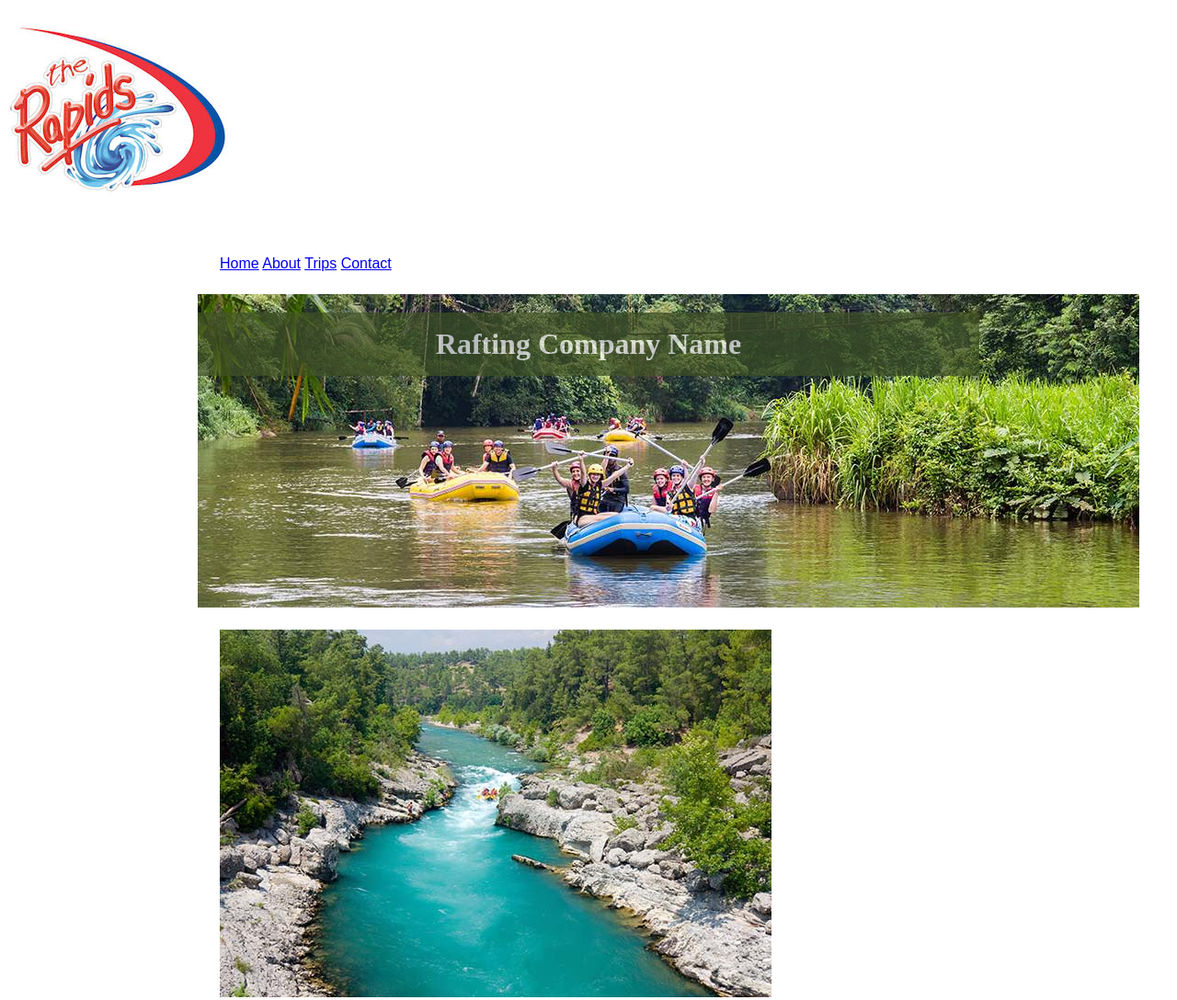
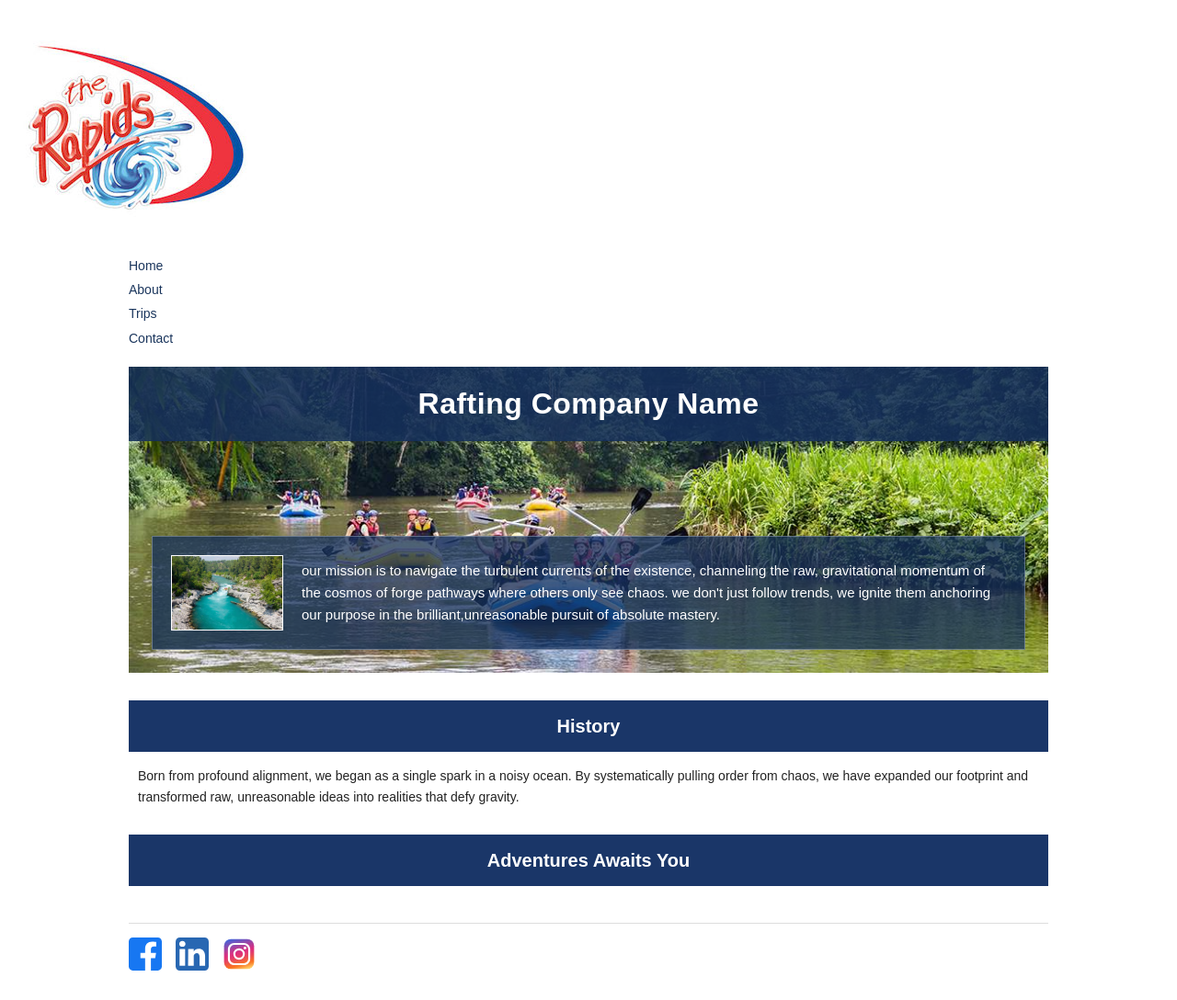
Before and after one commit to byakika1joseph/wdd130, a plain HTML site: page wwr/about.html in a window 1280 px wide. Shown: the top 1088 px of the page at 92% size. Drawn offline with Linux system fonts and the light colour scheme.

Commit message:
SDSNMF KS

```diff
--- a/wwr/about.html
+++ b/wwr/about.html
@@ -10,7 +10,7 @@
 </head>
 <body>
     <header>
-     <nav>
+     <nav class="mainnav">
             <a href="index.html">Home</a>
             <a href="about.html">About</a>
             <a href="trips.html">Trips</a>
--- a/wwr/styles/rafting.css
+++ b/wwr/styles/rafting.css
@@ -1,53 +1,173 @@
-:root{--primary-color: #0dd10d;
---secondary-color: #d18f75;
---accent1-color: #405326;
---accent2-color: #e9c46a;
---heading-font: "Times New Roman", "Georgia", serif;
---body-font: Arial, Helvetica, sans-serif;
+/* ==========================================================================
+   1. Core Layout & Typography
+   ========================================================================== */
+body {
+    font-family: Arial, sans-serif;
+    margin: 0;
+    padding: 20px;
+    background-color: #ffffff;
+    color: #333333;
+    line-height: 1.6;
 }
 
+main {
+    max-width: 1000px;
+    margin: 0 auto;
+}
 
+/* ==========================================================================
+   2. Header & Main Navigation Styling
+   ========================================================================== */
+header {
+    max-width: 1000px;
+    margin: 0 auto 20px auto;
+}
 
+/* Style the logo image */
+header > img {
+    max-height: 90px;
+    display: block;
+    margin-bottom: 10px;
+}
 
-* {margin:0;
-padding: 0;
-box-sizing: border-box;}
-body {font-family: var(--body-font);
-color: var(--accent1-color);}
-header, main, footer {width: 850px;
-margin: 0 auto;}
+/* Stack navigation links vertically as seen in the screenshot */
+.mainnav {
+    display: flex;
+    flex-direction: column;
+    gap: 4px;
+}
 
+.mainnav a {
+    text-decoration: none;
+    color: #1b365d; /* Dark corporate blue */
+    font-size: 14px;
+    font-weight: 500;
+}
 
-h1, h2 {font-family: var(--heading-font);
-color: var(--primary-color);}
+.mainnav a:hover {
+    text-decoration: underline;
+}
 
-nav, p, section, article {margin: 16px;
-padding: 8px;}
+/* ==========================================================================
+   3. Hero Section & Overlays (Image Layers)
+   ========================================================================== */
+.hero {
+    position: relative; /* Context parent for absolute positioned banners */
+    width: 100%;
+    margin-bottom: 30px;
+    overflow: hidden;
+}
 
-.socialmedia a {text-decoration: none;}
+/* The main rafting banner image */
+.hero > img {
+    width: 100%;
+    display: block;
+    height: auto;
+}
 
-.hero{position: relative;}
+/* Top Banner Title Overlay */
+.hero h1 {
+    position: absolute;
+    top: 0;
+    left: 0;
+    width: 100%;
+    margin: 0;
+    padding: 15px 0;
+    background-color: rgba(20, 48, 92, 0.85); /* Semi-transparent dark blue */
+    color: #ffffff;
+    text-align: center;
+    font-size: 32px;
+    font-weight: bold;
+    letter-spacing: 0.5px;
+}
 
-.hero img {display: block;S
-width: 100%;
-height:auto; }
+/* Bottom Mission/Content Box Overlay */
+.hero article {
+    position: absolute;
+    bottom: 25px;
+    left: 2.5%;
+    width: 95%;
+    background-color: rgba(20, 48, 92, 0.75); /* Matching semi-transparent blue */
+    color: #ffffff;
+    padding: 20px;
+    box-sizing: border-box;
+    display: flex;
+    align-items: center;
+    justify-content: space-between;
+    gap: 20px;
+    border: 1px solid rgba(255, 255, 255, 0.3);
+}
 
-h1 {position: absolute;
-top: 20px;
-width:100%;
-padding:16px;
-text-align: center;
-opacity: 0.7;
-background-color: var(--accent1-color);
-color: #fff;
-.hero article img {float: right;
-width: 125px;}
+.hero article p {
+    margin: 0;
+    font-size: 15px;
+    flex: 1;
+}
 
-footer svg {
-  width: 24px;
-  height: 24px;
-  transition: transform 0.2s ease;
+/* Small thumbnail image inside the banner overlay */
+.hero article img {
+    width: 120px;
+    height: 80px;
+    object-fit: cover;
+    border: 1px solid #ffffff;
+    flex-shrink: 0;
 }
-footer svg:hover {
-  transform: scale(1.2);
+
+/* ==========================================================================
+   4. Section Content & Structural Headings
+   ========================================================================== */
+section {
+    max-width: 1000px;
+    margin: 0 auto 30px auto;
 }
+
+/* Full width blue ribbon heading style */
+section h2 {
+    background-color: #1a3668;
+    color: #ffffff;
+    text-align: center;
+    padding: 12px 0;
+    margin: 0 0 15px 0;
+    font-size: 20px;
+    font-weight: bold;
+}
+
+section p {
+    font-size: 14px;
+    color: #222222;
+    padding: 0 10px;
+    margin: 0;
+}
+
+/* ==========================================================================
+   5. Footer & Social Media Link Styling
+   ========================================================================== */
+footer {
+    max-width: 1000px;
+    margin: 40px auto 10px auto;
+    border-top: 1px solid #dddddd;
+    padding-top: 15px;
+}
+
+/* Horizontal alignment for social block elements */
+.socialmedia {
+    display: flex;
+    align-items: center;
+    gap: 15px;
+}
+
+.socialmedia a {
+    display: inline-block;
+    transition: transform 0.2s ease;
+}
+
+.socialmedia a:hover {
+    transform: scale(1.08); /* Subtle crisp pop effect on hover */
+}
+
+/* Unified sizing for social SVGs/images */
+.socialmedia img {
+    width: 36px;
+    height: 36px;
+    display: block;
+}
--- /dev/null
+++ b/wwr/styles/rafting1.css
@@ -0,0 +1,161 @@
+:root{--primary-color: #0dd10d;
+--secondary-color: #d18f75;
+--accent1-color: #405326;
+--accent2-color: #e9c46a;
+--heading-font: "Times New Roman", "Georgia", serif;
+--body-font: Arial, Helvetica, sans-serif;
+}
+
+
+
+.mainnav {
+    display: flex;
+    justify-content: center;
+    gap: 20px;
+    padding: 16px;
+    background-color: var(--primary-color);
+}
+.hero {
+
+}
+
+
+* {margin:0;
+padding: 0;
+box-sizing: border-box;}
+body {font-family: var(--body-font);
+color: var(--accent1-color);}
+header, main, footer {width: 850px;
+margin: 0 auto;}
+
+
+h1, h2 {font-family: var(--heading-font);
+color: var(--primary-color);}
+
+nav, p, section, article {margin: 16px;
+padding: 8px;}
+
+.socialmedia a {text-decoration: none;}
+
+.hero{position: relative;}
+
+.hero img {display: block;S
+width: 100%;
+height:auto; }
+
+h1 {position: absolute;
+top: 20px;
+width:100%;
+padding:16px;
+text-align: center;
+opacity: 0.7;
+background-color: var(--accent1-color);
+color: #fff;
+.hero article img {float: right;
+width: 125px;}
+
+footer svg {
+  width: 24px;
+  height: 24px;
+  transition: transform 0.2s ease;
+}
+footer svg:hover {
+  transform: scale(1.2);
+}
+
+/* Footer social icon styling: small circular buttons matching the design */
+footer .socialmedia a {
+  display: inline-flex;
+  align-items: center;
+  justify-content: center;
+  width: 36px; /* outer circle size - adjust to taste (28-40px) */
+  height: 36px;
+  margin-right: 10px;
+  background: #ffffff; /* white background for contrast */
+  border-radius: 50%;
+  box-shadow: 0 1px 3px rgba(0,0,0,0.25);
+  text-decoration: none;
+}
+
+footer .socialmedia img {
+  width: 20px; /* size of the SVG inside the circle */
+  height: 20px;
+  display: block;
+}
+
+footer .socialmedia a:hover { transform: translateY(-2px); }
+
+/* Reduce final spacing on the last icon */
+footer .socialmedia a:last-child { margin-right: 0; }
+
+/* ========== MAIN CONTENT STYLING ========== */
+
+/* Article/Mission box with blue background */
+.hero article {
+  background-color: #2c5282;
+  color: #ffffff;
+  padding: 20px;
+  margin-top: 20px;
+  border-radius: 4px;
+  display: flex;
+  gap: 15px;
+  align-items: flex-start;
+}
+
+.hero article img {
+  width: 100px;
+  height: auto;
+  flex-shrink: 0;
+}
+
+.hero article p {
+  margin: 0;
+  padding: 0;
+  font-size: 14px;
+  line-height: 1.6;
+}
+
+/* Section headings - dark blue background */
+section h2 {
+  background-color: #1e3a5f;
+  color: #ffffff;
+  padding: 12px 16px;
+  margin: 24px 16px 16px 16px;
+  text-align: center;
+  font-size: 24px;
+}
+
+/* Section content padding */
+section {
+  margin-bottom: 20px;
+}
+
+section p {
+  line-height: 1.6;
+  font-size: 14px;
+  margin: 16px;
+  padding: 0;
+}
+
+/* Footer styling */
+footer {
+  background-color: #f5f5f5;
+  padding: 20px 16px;
+  text-align: center;
+  margin-top: 40px;
+  border-top: 1px solid #ddd;
+}
+
+footer p {
+  margin: 8px;
+  padding: 0;
+  font-size: 12px;
+  color: #666;
+}
+
+.socialmedia {
+  display: flex;
+  justify-content: center;
+  gap: 10px;
+  margin: 12px 0;
+}
```
